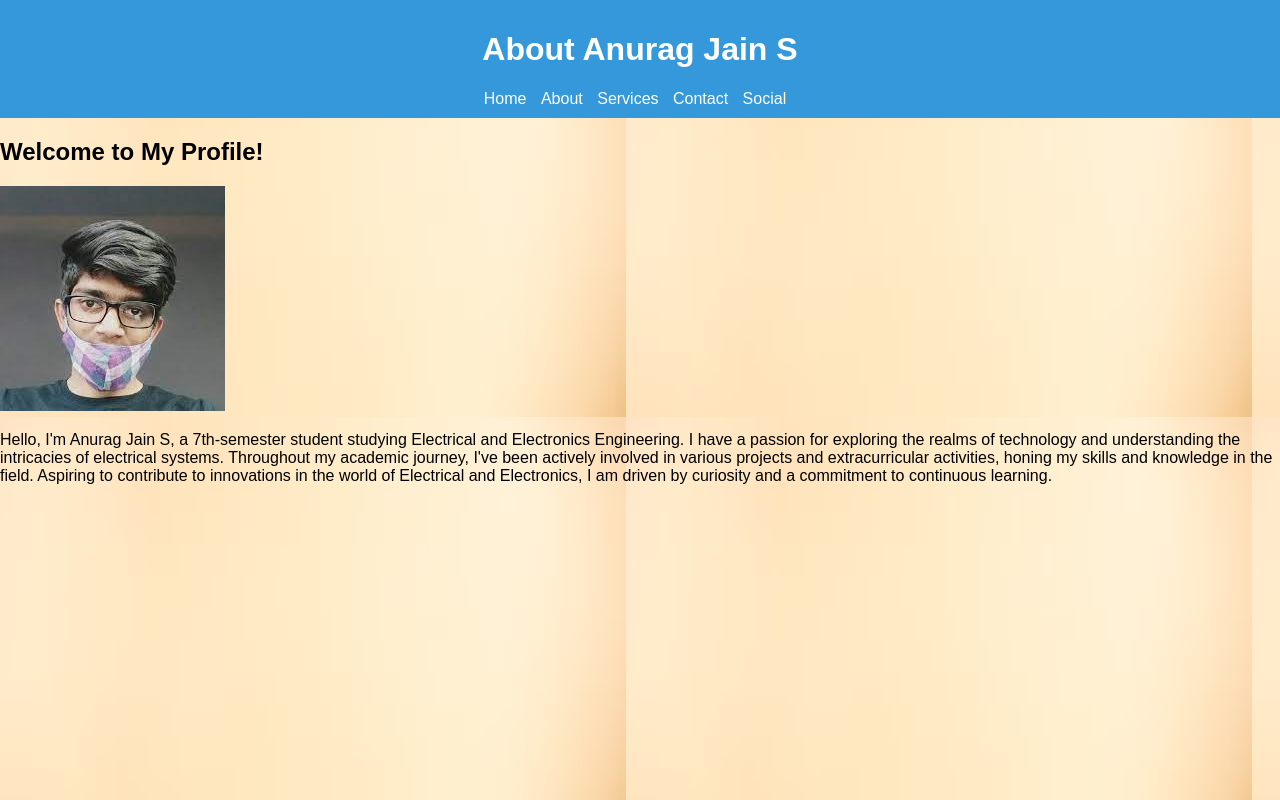
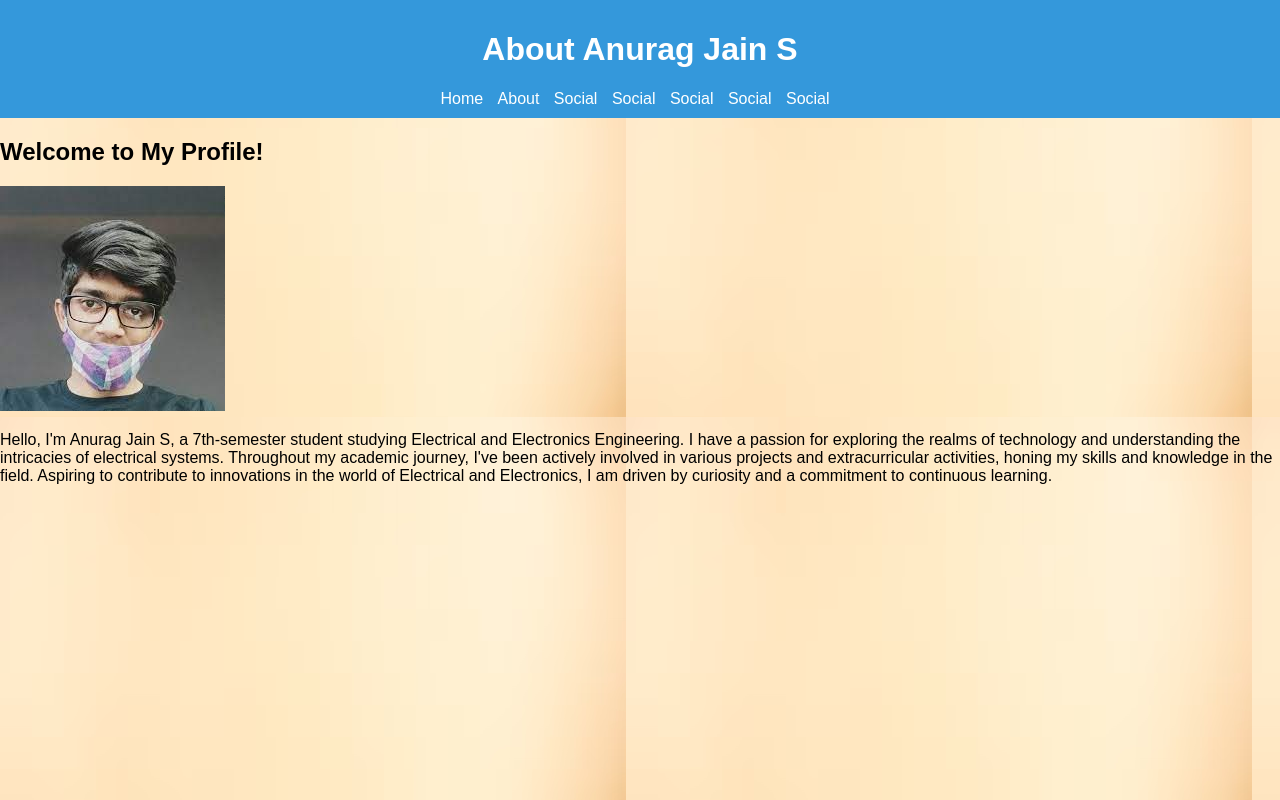
Before and after one commit to Anurag-Jain-S/anuweb, a plain HTML site: page about.html in a window 1280 px wide. Drawn offline with Linux system fonts and the light colour scheme.

Commit message:
Update about.html

```diff
--- a/about.html
+++ b/about.html
@@ -14,9 +14,11 @@
             <ul>
                 <li><a href="index.html">Home</a></li>
                 <li><a href="about.html">About</a></li>
-                <li><a href="services.html">Services</a></li>
-                <li><a href="contact.html">Contact</a></li>
                 <li><a href="social.html">Social</a></li>
+                <li><a href="blog.html">Social</a></li>
+                <li><a href="game.html">Social</a></li>
+                <li><a href="puzzle.html">Social</a></li>
+                <li><a href="snake.html">Social</a></li>
             </ul>
         </nav>
     </header>
```
